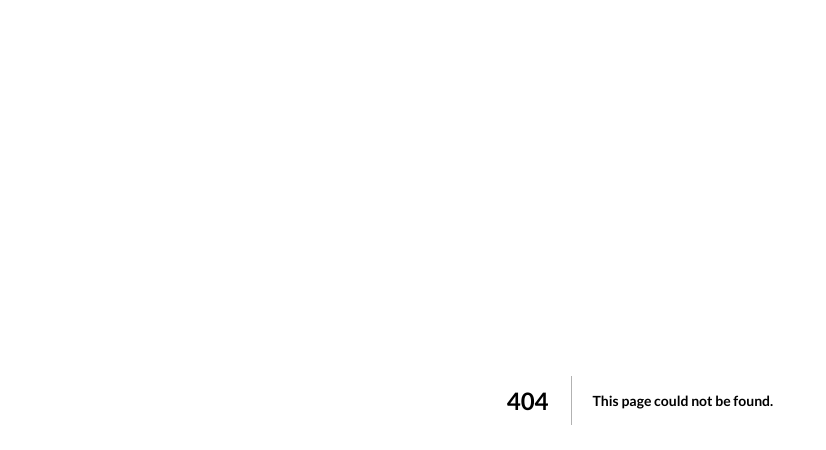
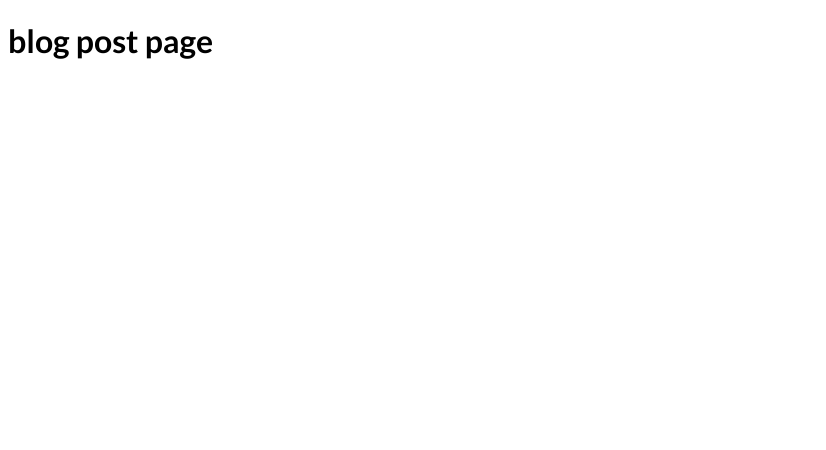
Before and after one commit to salehTarkashvand/nextPageRouter, a Next.js app: page /blog in a window 1280 px wide. Before the commit this address had no page. Shown: the top 450 px of the page, without its empty margins (0-826 px from the left). Built offline with nearby package versions, Linux system fonts and the light colour scheme.

Commit message:
Adding Catch-All Routes

```diff
--- /dev/null
+++ b/pages/blog/[...slug].js
@@ -0,0 +1,12 @@
+import { useRouter } from "next/router";
+
+export default function BlogPostsPage() {
+  const router = useRouter();
+  console.log(router.query);
+
+  return (
+    <div>
+      <h1>blog post page </h1>
+    </div>
+  );
+}
--- /dev/null
+++ b/pages/blog/index.js
@@ -0,0 +1,5 @@
+export default function BlogPage() {
+    return (
+        <div>Blog page</div>
+    );
+}
```
